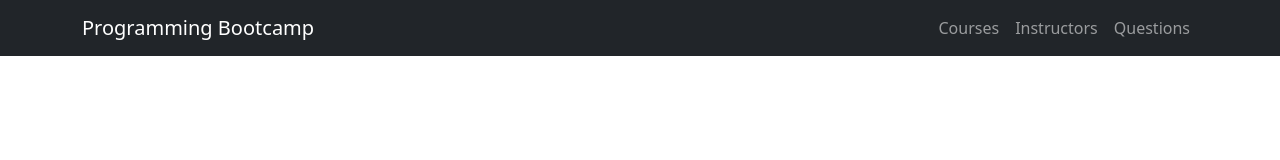
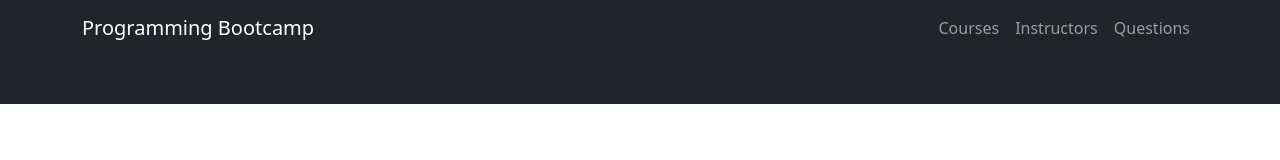
Before and after one commit to htetsoemoe/Bootstrap-Projects, a website: page programming-bootcamp-bootstrap5/index.html in a window 1280 px wide. Drawn offline with nearby package versions, Linux system fonts and the light colour scheme.

Commit message:
added section tag

```diff
--- a/programming-bootcamp-bootstrap5/index.html
+++ b/programming-bootcamp-bootstrap5/index.html
@@ -33,6 +33,10 @@
             </div>
         </div>
     </nav>
+    <!-- showcase -->
+    <section class="bg-dark text-light p-5 p-lg-0 pt-lg-5 text-center text-sm-start">
+
+    </section>
     <script src="./node_modules/bootstrap/dist/js/bootstrap.bundle.min.js"></script>
 </body>
 </html>
```
